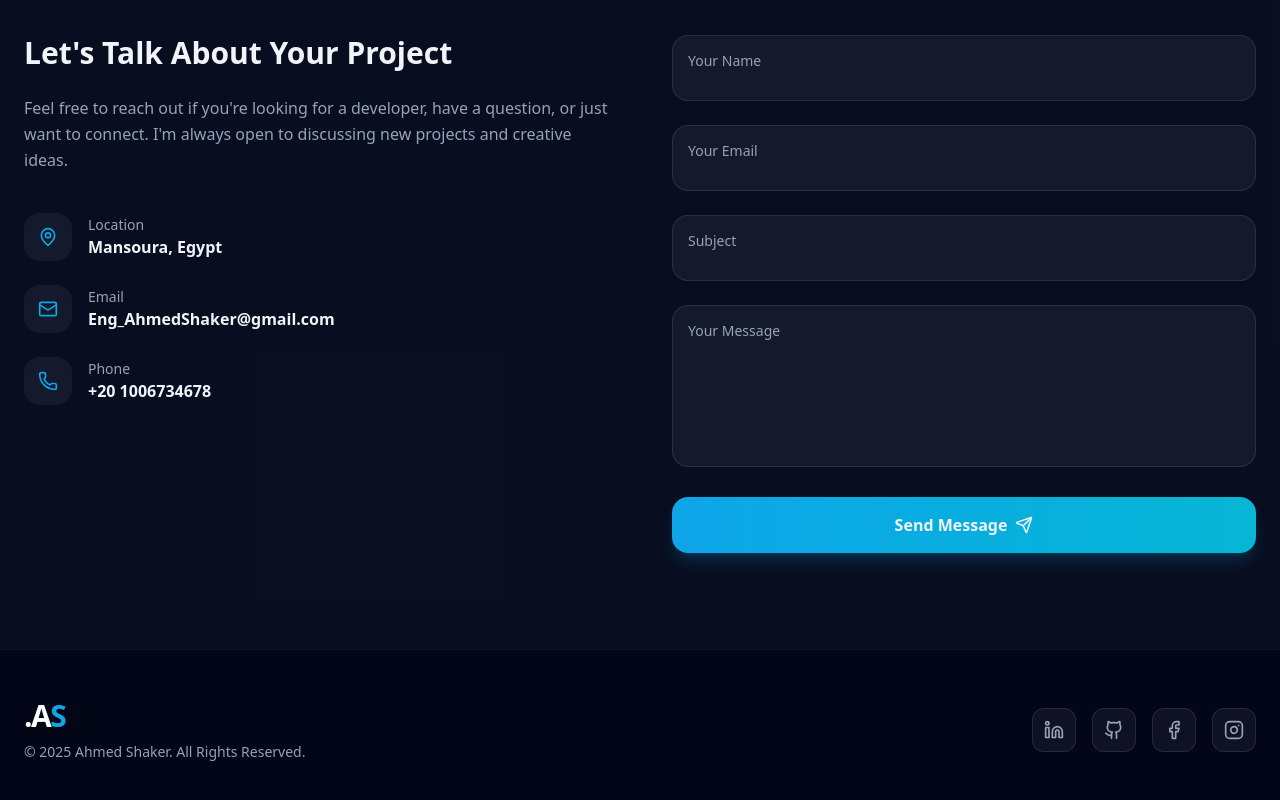
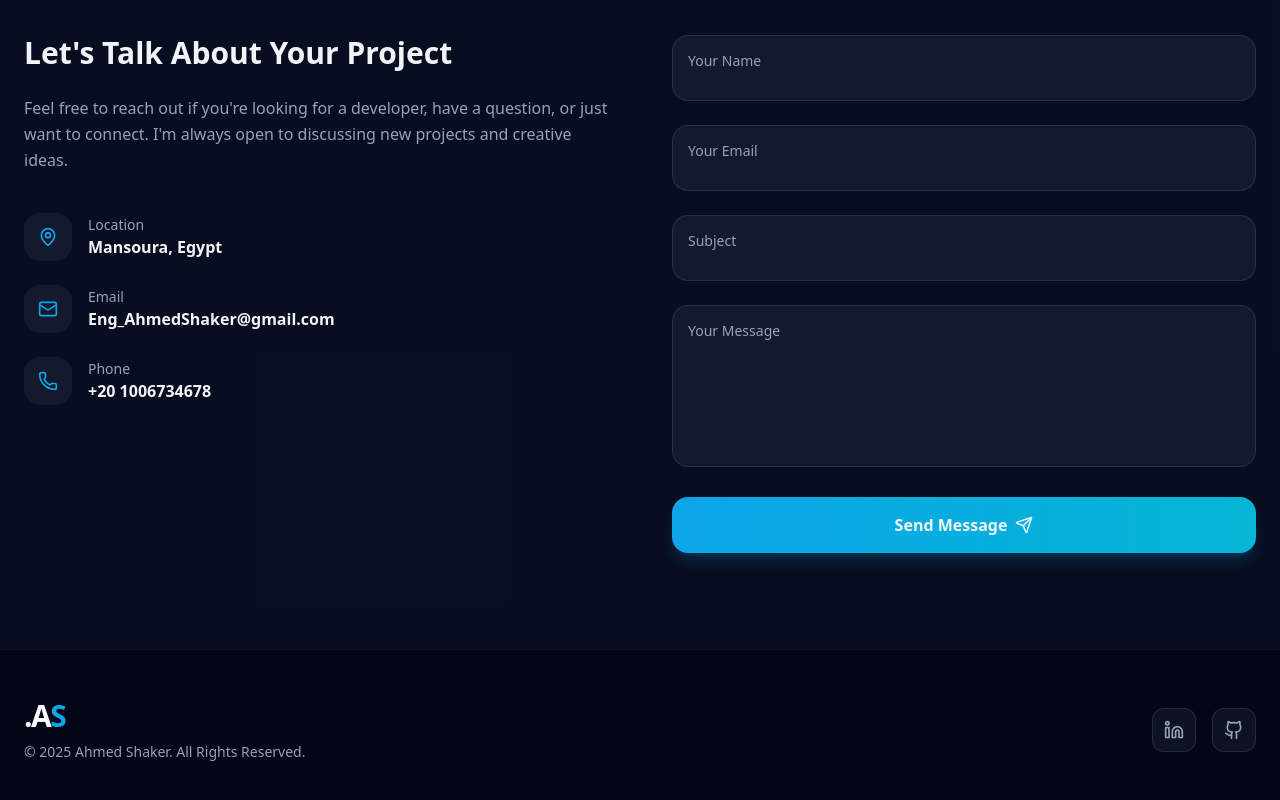
Before and after one commit to AhmdShakerx/Protofolio, a React (Vite) app: page / in a window 1280 px wide. Shown: the part 4477-5277 px from the top of the page. Built offline with nearby package versions, Linux system fonts and the light colour scheme.

Commit message:
Update App.tsx

```diff
--- a/src/App.tsx
+++ b/src/App.tsx
@@ -618,8 +618,7 @@ export default function App() {
           <div className="flex gap-4">
             <SocialLink icon={<Linkedin size={20} />} href="https://www.linkedin.com/in/axshaker" />
             <SocialLink icon={<Github size={20} />} href="https://github.com/AhmdShakerx" />
-            <SocialLink icon={<Facebook size={20} />} href="https://www.facebook.com/share/1DBqCMF5Gb/" />
-            <SocialLink icon={<Instagram size={20} />} href="https://www.instagram.com/axshaker/" />
+
           </div>
         </div>
       </footer>
```
